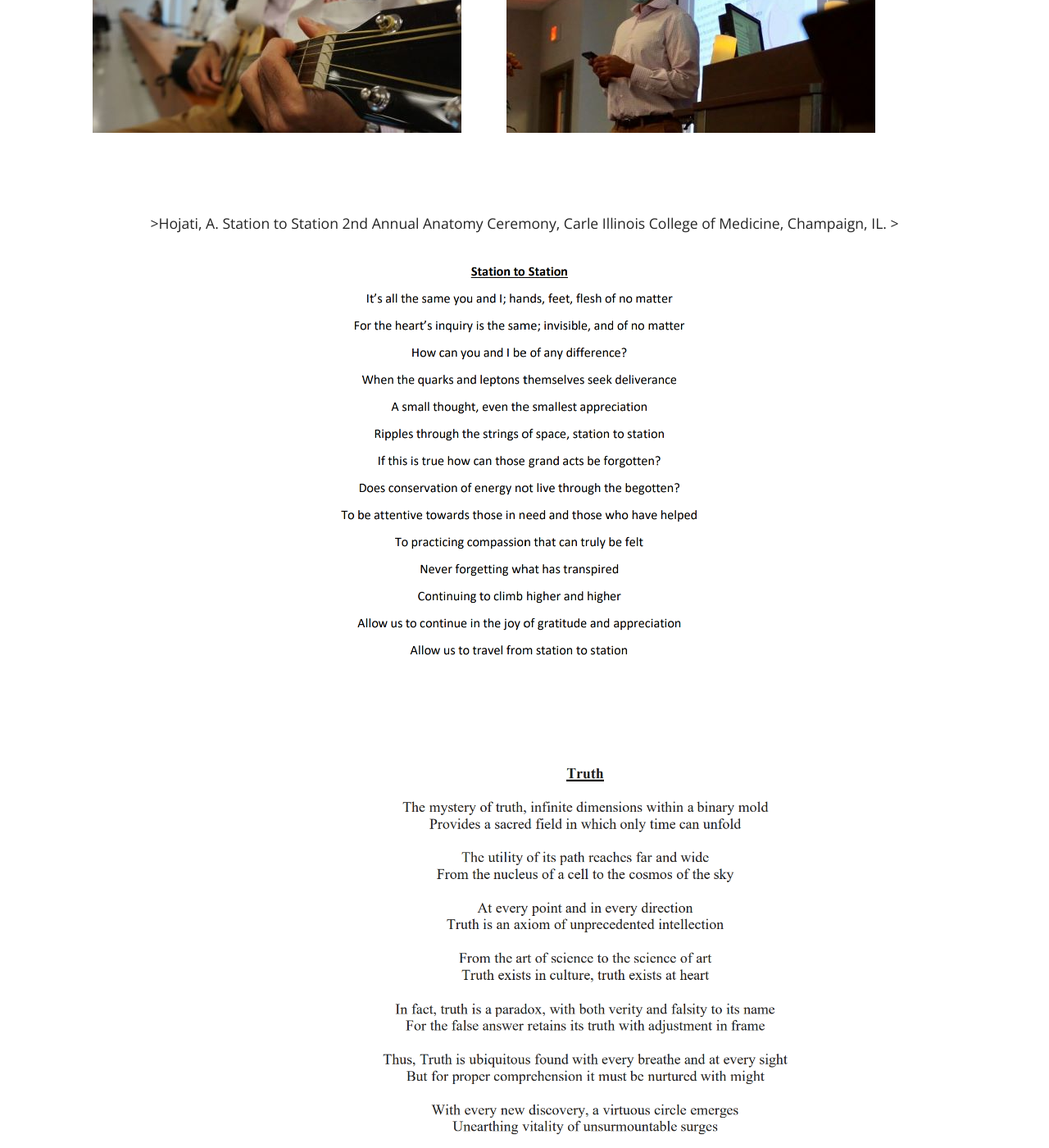
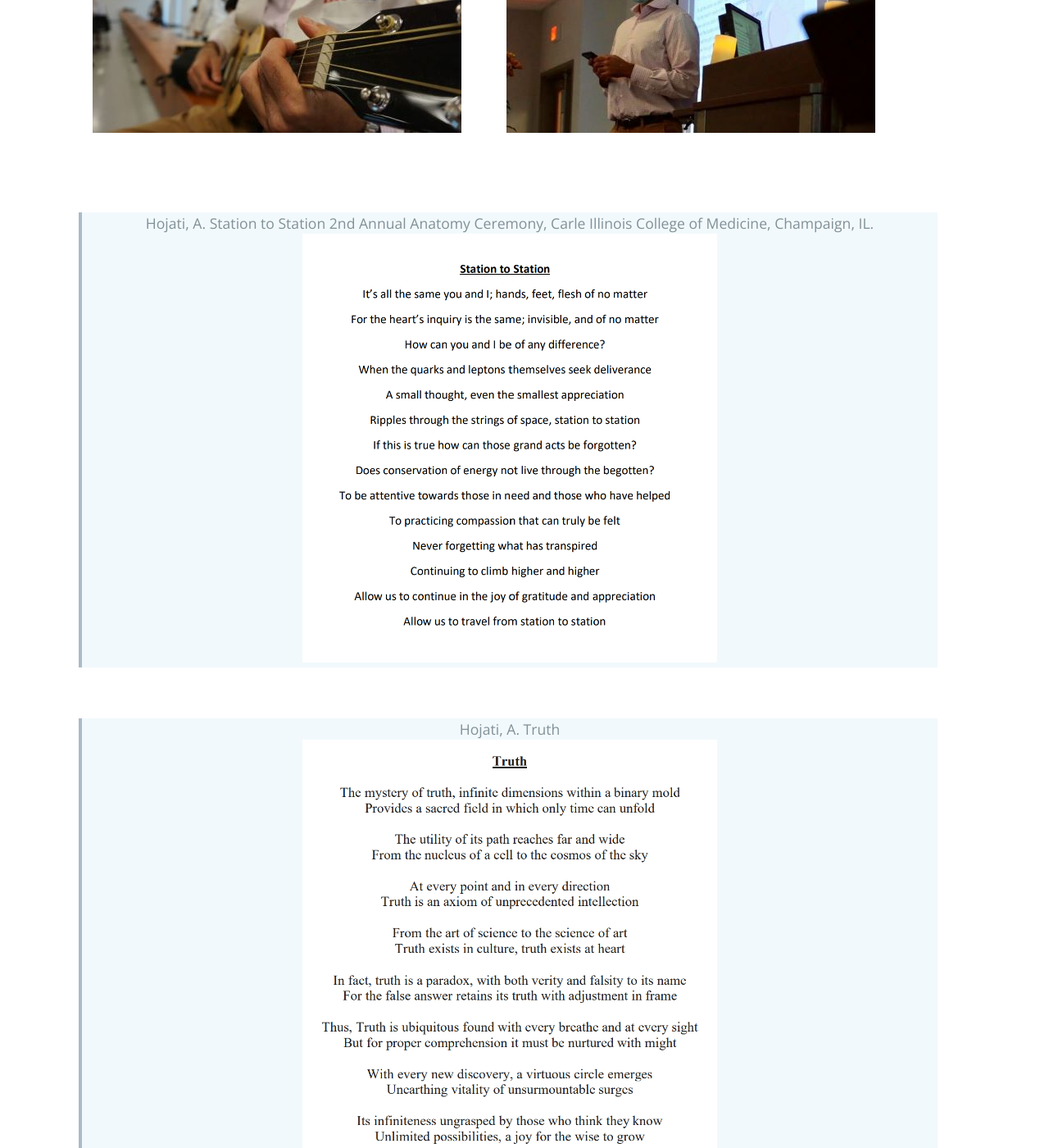
Before and after one commit to EyeCanDoIt/EyeCanDoIt.github.io, a Jekyll site: the page built from Music&Poetry.md, in a window 1280 px wide and 1400 px high, scrolled down 704 px. Shown: the whole window at 82% size. Built offline with Jekyll 4.4.1, drawn with Linux system fonts in a browser that asks for light colours.

Commit message:
Update Music&Poetry.md

```diff
--- a/Music&Poetry.md
+++ b/Music&Poetry.md
@@ -13,15 +13,15 @@ loading="lazy"></a>
 
 <br>
 
-<center>
->Hojati, A. Station to Station 2nd Annual Anatomy Ceremony, Carle Illinois College of Medicine, Champaign, IL.
-><img src="https://EyeCanDoIt.github.io/Images/station.png" alt=" " width="50%" height="50%"></center>
+
+><center>Hojati, A. Station to Station 2nd Annual Anatomy Ceremony, Carle Illinois College of Medicine, Champaign, IL.</center>
+><center><img src="https://EyeCanDoIt.github.io/Images/station.png" alt=" " width="50%" height="50%"></center>
 
 <br>
 
-<center>
->Hojati, A. Truth
-><img src="https://EyeCanDoIt.github.io/Images/Truth.png" alt=" " width="50%" height="50%"></center>
+
+><center>Hojati, A. Truth </center>
+><center><img src="https://EyeCanDoIt.github.io/Images/Truth.png" alt=" " width="50%" height="50%"></center>
 
 <br>
 
```
